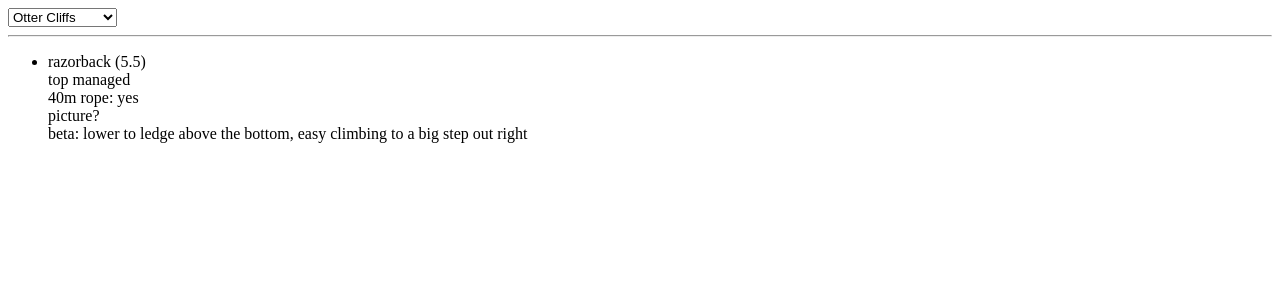
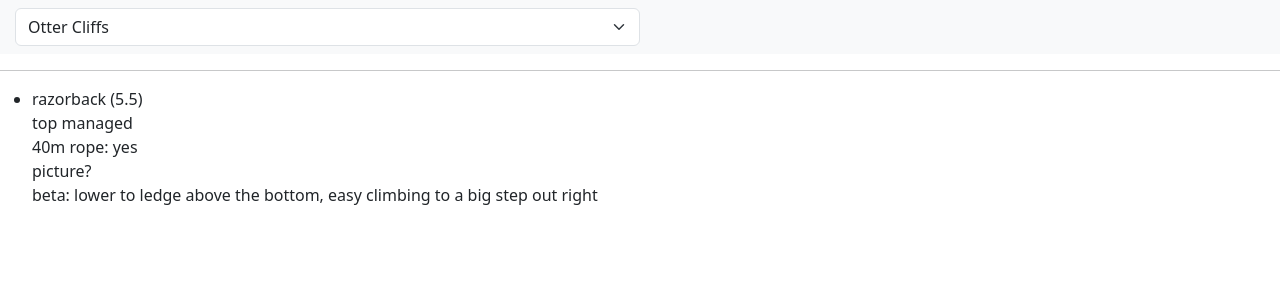
Before and after one commit to benlepsch/acadia-guide-routes, an Angular app: page / in a window 1280 px wide. Shown: the top 300 px of the page. Built offline with nearby package versions, Linux system fonts and the light colour scheme.

Commit message:
happy with the area select button

```diff
--- a/angular.json
+++ b/angular.json
@@ -37,9 +37,13 @@
               "src/assets"
             ],
             "styles": [
+              "node_modules/bootstrap/scss/bootstrap.scss",
+              "node_modules/bootstrap-icons/font/bootstrap-icons.css",
               "src/styles.less"
             ],
-            "scripts": [],
+            "scripts": [
+              "node_modules/bootstrap/dist/js/bootstrap.bundle.min.js"
+            ],
             "server": "src/main.server.ts",
             "prerender": true,
             "ssr": {
--- a/package.json
+++ b/package.json
@@ -21,6 +21,9 @@
     "@angular/platform-server": "^17.0.0",
     "@angular/router": "^17.0.0",
     "@angular/ssr": "^17.0.5",
+    "@ng-bootstrap/ng-bootstrap": "^16.0.0-rc.2",
+    "bootstrap": "^5.3.3",
+    "bootstrap-icons": "^1.11.3",
     "express": "^4.18.2",
     "rxjs": "~7.8.0",
     "tslib": "^2.3.0",
--- a/src/app/app.component.html
+++ b/src/app/app.component.html
@@ -1,6 +1,6 @@
-<title>{{title}}</title>
-
-<select name="crags" id="crags" [(ngModel)]="selected_area">
+<nav class="navbar navbar-expand-sm navbar-light bg-light">
+  <div class="w-50">
+    <select class="form-select" [(ngModel)]="selected_area">
       <option value="otter_cliffs">Otter Cliffs</option>
       <option value="south_otter">South Otter</option>
       <option value="ocean_drive">Ocean Drive</option>
@@ -10,6 +10,8 @@
       <option value="south_bubs">South Bubble</option>
       <option value="pebble_beach">Pebble Beach</option>
     </select>
+  </div>
+</nav>
 
 <hr>
 
--- a/src/app/app.component.less
+++ b/src/app/app.component.less
@@ -0,0 +1,3 @@
+nav > div {
+    padding-left: 15px;
+}
--- a/src/app/app.component.ts
+++ b/src/app/app.component.ts
@@ -1,4 +1,5 @@
 import { Component } from '@angular/core';
+import { NgbModal } from '@ng-bootstrap/ng-bootstrap';
 
 @Component({
   selector: 'app-root',
@@ -6,6 +7,14 @@ import { Component } from '@angular/core';
   styleUrl: './app.component.less'
 })
 export class AppComponent {
+  constructor(private modalService: NgbModal) {
+  }
+
+  public open(modal: any): void {
+    this.modalService.open(modal);
+  }
+
+
   title:string = 'Acadia Guide Routes';
 
   selected_area:string = 'otter_cliffs';
--- a/src/app/app.module.ts
+++ b/src/app/app.module.ts
@@ -1,6 +1,8 @@
 import { NgModule } from '@angular/core';
 import { BrowserModule, provideClientHydration } from '@angular/platform-browser';
 import { FormsModule } from '@angular/forms';
+
+import { NgbModule } from '@ng-bootstrap/ng-bootstrap';
 
 import { AppRoutingModule } from './app-routing.module';
 import { AppComponent } from './app.component';
@@ -12,7 +14,8 @@ import { AppComponent } from './app.component';
   imports: [
     BrowserModule,
     AppRoutingModule,
-    FormsModule
+    FormsModule,
+    NgbModule
   ],
   providers: [
     provideClientHydration()
```
Also changed, not shown: 1 other file (tests, documents, lock files or other folders). Lines whose indentation alone changed are shown as unchanged.
